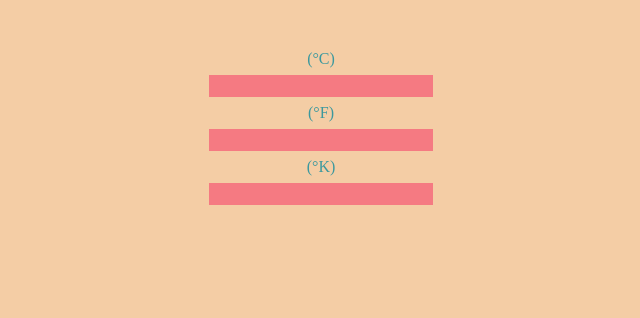
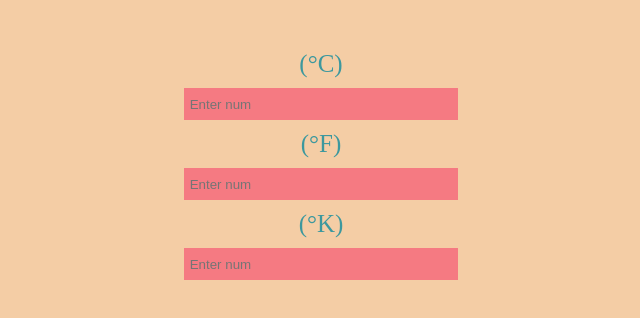
Before and after one commit to baselakasha/Temperature_conversion, a plain HTML site: page index.html in a window 1280 px wide. Shown: the whole page, without its empty margins (319-959 px from the left). Drawn offline with Linux system fonts and the light colour scheme.

Commit message:
[#3] Increase the size of elements and add placeholder to input and hide it when focus

```diff
--- a/index.html
+++ b/index.html
@@ -19,13 +19,13 @@
     <center>
         <div id="mainDiv">
             <label>(°C)</label>
-            <input type="text"/>
+            <input type="text" placeholder=" Enter num"/>
 
             <label>(°F)</label>
-            <input type="text"/>
+            <input type="text" placeholder=" Enter num"/>
 
             <label>(°K)</label>
-            <input type="text"/>
+            <input type="text" placeholder=" Enter num"/>
         </div>
     </center>
     <script src="src/script/main.js"></script>
--- a/src/style/main.css
+++ b/src/style/main.css
@@ -1,6 +1,13 @@
 body {
     background-color:#F4CDA5;
     color:#3C989E;
+
+}
+input:focus::placeholder{
+    color:#F57A82;
+}
+label{
+	font-size:25px;
 }
 #mainDiv{
     height:300px;
@@ -9,8 +16,8 @@ body {
 #mainDiv input{
     border:none;
     background-color:#F57A82;
-    width:220px;
-    height:20px;
+    width:270px;
+    height:30px;
     display:block;
-    margin:7px;
+    margin:10px;
 }
```
